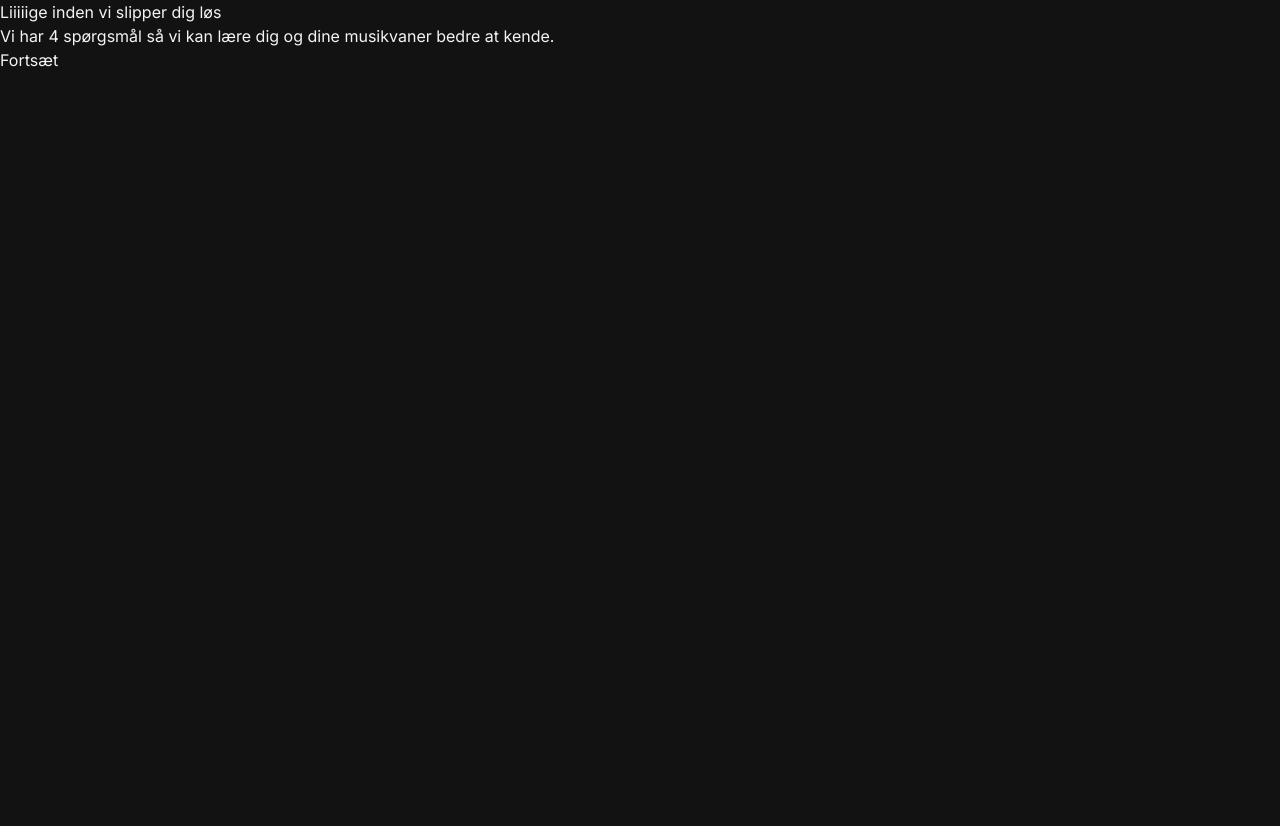
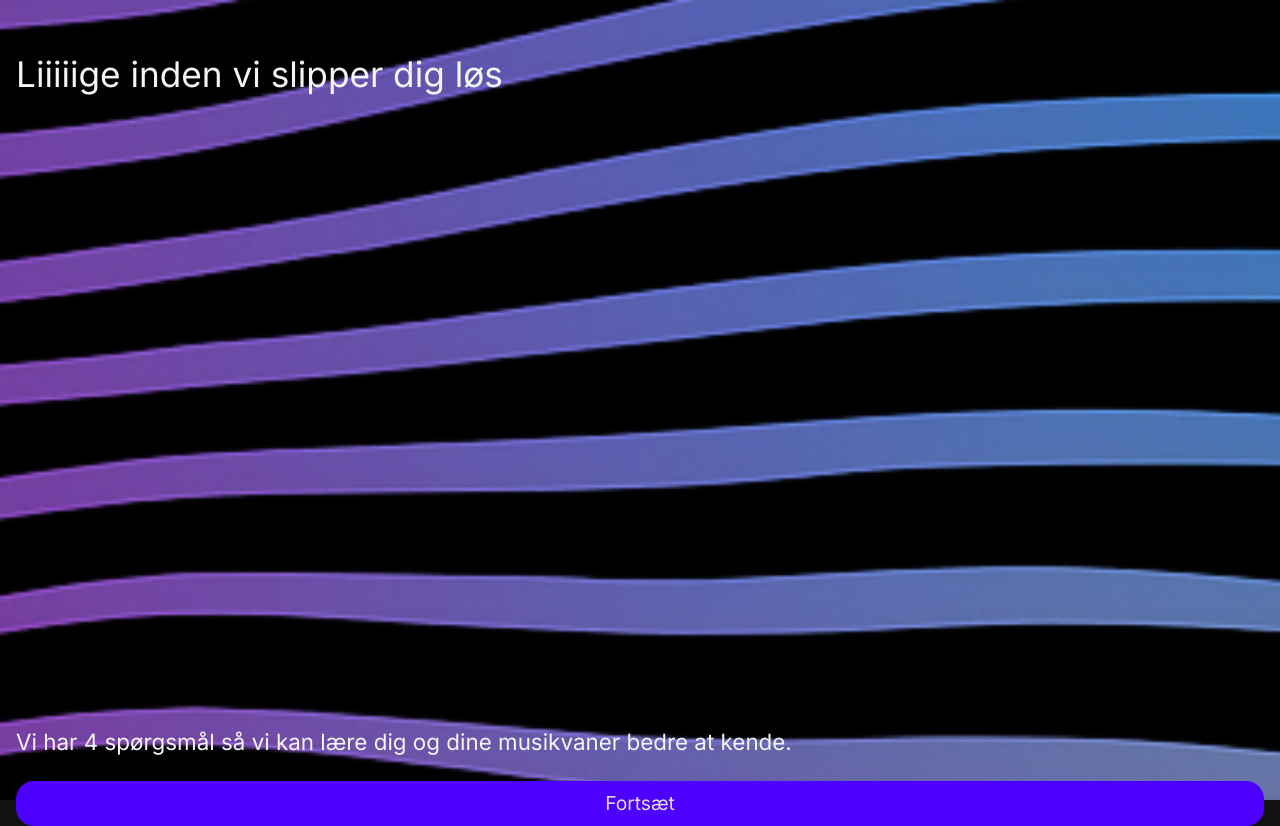
Before and after one commit to andreas893/web-app, a React (Vite) app: page /onboarding in a window 1280 px wide. Before the commit the page ends 800 px from the top, so only its background shows below. Built offline with nearby package versions, Linux system fonts and the light colour scheme.

Commit message:
css til step sider

```diff
--- a/src/components/StepGenre.jsx
+++ b/src/components/StepGenre.jsx
@@ -30,7 +30,7 @@ export default function StepGenre({ onNext }) {
 
   return (
     <div className="step step-genre">
-      <h2>Hvilke genrer lytter du mest til?</h2>
+      <h1>Hvilke genrer lytter du mest til?</h1>
       <p>Vælg de 5 genrer du aldrig bliver træt af</p>
 
       {/* Søgefelt med chips */}
--- a/src/login.css
+++ b/src/login.css
@@ -2,6 +2,13 @@
 
 :root {
   --bg: #121212;
+  --text-color: #E0E0E0;
+  --primary-color: #4D00FF;
+  --tetriary-color:#23262C;
+  --font-size-p:1.2rem;
+  --font-size-med:1.4rem;
+  --font-size-h2:1.6rem;
+  --font-size-h1:2.2rem;
 }
 
 html, body, #root {
--- a/src/onboarding.css
+++ b/src/onboarding.css
@@ -2,6 +2,13 @@
 
 :root {
   --bg: #121212;
+  --text-color: #E0E0E0;
+  --primary-color: #4D00FF;
+  --tetriary-color:#23262C;
+  --font-size-p:1.2rem;
+  --font-size-med:1.4rem;
+  --font-size-h2:1.6rem;
+  --font-size-h1:2.2rem;
 }
 
 html, body, #root {
@@ -9,13 +16,63 @@ html, body, #root {
 }
 
 body {
-  background: var(--bg);
   font-family: 'Inter', system-ui, -apple-system, Segoe UI, Roboto, Arial, sans-serif;
 }
 
 /* Skjul horizontale scrollbars på iOS/Chrome */
 .hide-scroll::-webkit-scrollbar { display: none; }
 .hide-scroll { -ms-overflow-style: none; scrollbar-width: none; }
+
+.onboarding{
+    display: flex;
+    flex-direction: column;
+    height: 100vh;
+    background-image: url(/images/login-bg.png);
+    background-repeat: no-repeat;
+    background-position: center;
+    background-size: cover;
+    padding: 1rem;
+}
+
+
+/* styling af intro siden */
+.intro-container{
+    display: flex;
+    height: 100vh;
+    flex-direction: column;
+}
+
+.heading-intro{
+    margin-top: 2rem;
+}
+
+.heading-intro h1{
+    font-size: var(--font-size-h1);
+}
+
+.content-intro{
+    margin-top: 50%;
+    margin-bottom: auto;
+}
+
+.content-intro p{
+    font-size: var(--font-size-med);
+}
+
+
+.content-intro button{
+    background-color: var(--primary-color);
+    color: var(--text-color);
+    font-size: var(--font-size-p);
+    border-radius: 18px;
+    width: 100%;
+    padding: 0.5rem 0;
+    margin-top: 1.4rem;
+}
+
+
+
+
 
 /* Styling af progressbar */
 .progress-dots {
@@ -39,18 +96,35 @@ body {
 }
 
 
+
+/* Styling af genrestep */
+.step-genre h1{
+    font-size: var(--font-size-h1);
+}
+
+.step-genre p{
+    font-size: var(--font-size-med);
+    margin-top: 40%;
+    margin-bottom: auto;
+}
+
+.step-genre{
+    margin-top: 2rem;
+    display: flex;
+    flex-direction: column;
+    align-items: center;
+}
+
+
+
+
+
 /* Genre filtrering styling */
-.step-genre {
-  display: flex;
-  flex-direction: column;
-  align-items: center;
-  color: white;
-}
 
 .multi-select {
   position: relative;
-  width: 90%;
-  margin: 1rem 0;
+  width: 100%;
+  margin: 2rem 0;
 }
 
 .chips-container {
@@ -58,18 +132,19 @@ body {
   flex-wrap: wrap;
   gap: 0.5rem;
   align-items: center;
-  background-color: rgba(255, 255, 255, 0.15);
-  border-radius: 12px;
-  padding: 0.6rem 0.8rem;
+    background: var(--text-color);
+  border-radius: 18px;
+  width: 100%;
+  padding: 0.5rem 1rem;
 }
 
 .chip {
   display: flex;
   align-items: center;
-  background-color: rgba(255, 255, 255, 0.25);
-  border-radius: 8px;
-  padding: 0.3rem 0.6rem;
-  font-size: 0.9rem;
+  background-color: var(--tetriary-color);
+  border-radius: 10px;
+  padding: 0.4rem 0.5rem;
+  font-size: 1rem;
 }
 
 .chip button {
@@ -85,7 +160,7 @@ body {
   flex: 1;
   background: transparent;
   border: none;
-  color: white;
+  color:var(--tetriary-color);
   font-size: 1rem;
   outline: none;
   min-width: 80px;
@@ -96,7 +171,8 @@ body {
   top: 100%;
   left: 0;
   width: 100%;
-  background-color: rgba(25, 25, 25, 0.9);
+    background-color: var(--tetriary-color);
+    color: var(--text-color);
   border-radius: 12px;
   margin-top: 0.3rem;
   max-height: 180px;
@@ -116,10 +192,13 @@ body {
 
 .next-btn {
   margin-top: 2rem;
-  background: linear-gradient(90deg, #8a2eff, #3b82f6);
+  background-color: var(--primary-color);
   color: white;
   padding: 0.8rem 2rem;
-  border-radius: 1.5rem;
+  width: 100%;
+  border-radius: 18px;
   border: none;
   cursor: pointer;
 }
+
+/* styling af mood step */
--- a/src/pages/OnboardingPage.jsx
+++ b/src/pages/OnboardingPage.jsx
@@ -5,6 +5,7 @@ import StepDiscover from "../components/StepDiscover";
 import StepSummary from "../components/StepSummary";
 import StepAge from "../components/StepAge";
 import StepIntro from "../components/StepIntro";
+import "../onboarding.css";
 
 export default function OnboardingPage() {
  const [step, setStep] = useState(1);
```
